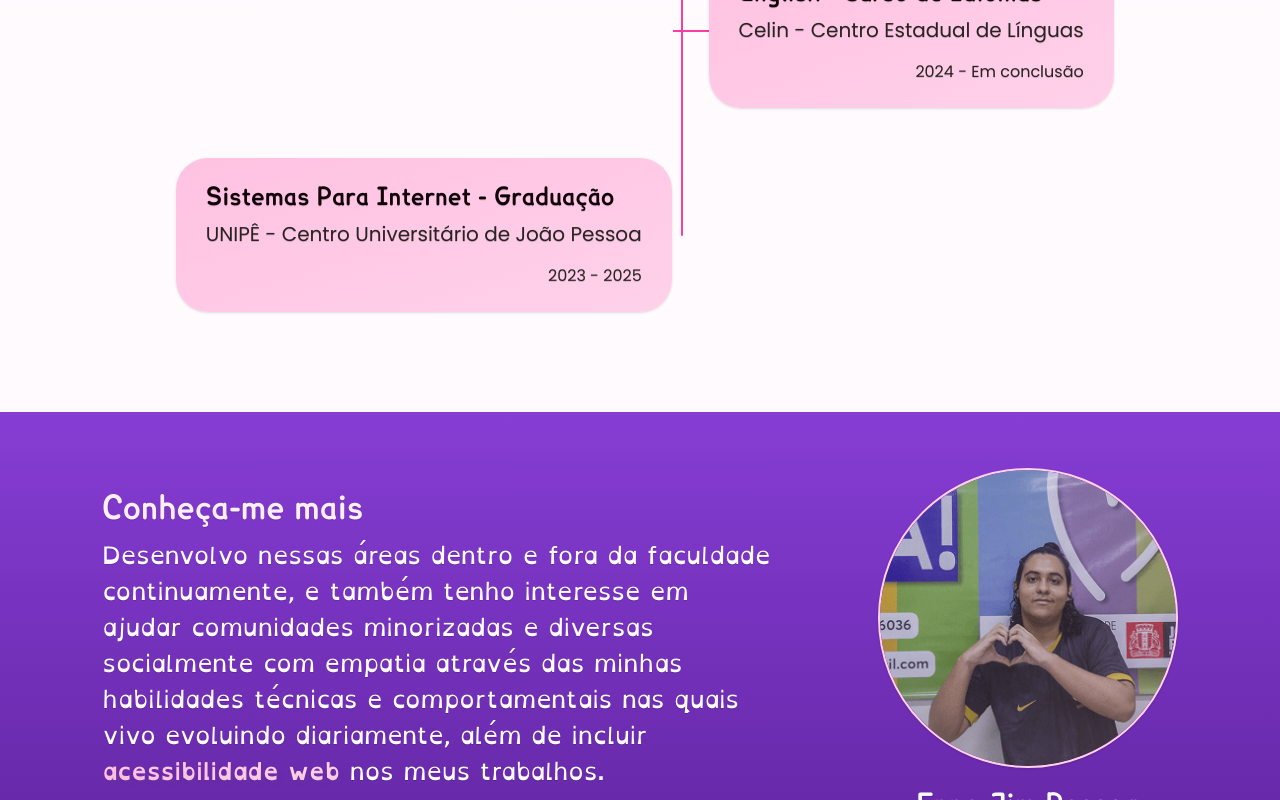
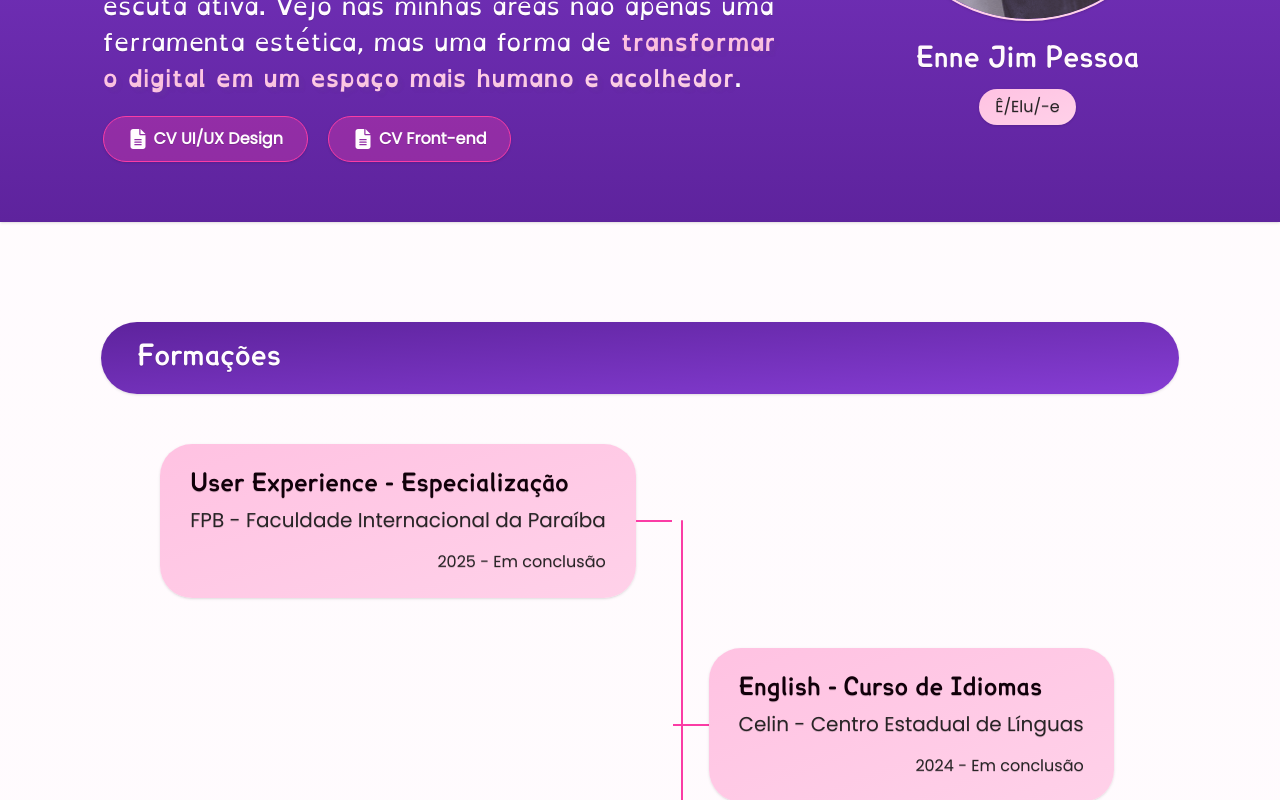
Before and after one commit to Enne-Amore/enne-jim-pessoa, a Next.js app: page / in a window 1280 px wide. Shown: the part 1540-2340 px from the top of the page. Built offline with nearby package versions, Linux system fonts and the light colour scheme.

Commit message:
refactors: update text of about me section

```diff
--- a/src/app/_components/about/index.tsx
+++ b/src/app/_components/about/index.tsx
@@ -31,15 +31,11 @@ export default function About() {
         <h2
           className={`font-lexia-readable text-white-300 text-32px text-shadow-2xs`}
         >
-          Conheça-me mais
+          Sobre mim
         </h2>
 
         <p className={`font-open-dyslexic text-xl text-shadow-2xs leading-8 xl:text-2xl xl:leading-9`}>
-          Desenvolvo nessas áreas dentro e fora da faculdade continuamente, e
-          também tenho interesse em ajudar comunidades minorizadas e diversas
-          socialmente com empatia através das minhas habilidades técnicas e
-          comportamentais nas quais vivo evoluindo diariamente, além de
-          incluir <strong>acessibilidade web</strong> nos meus trabalhos.
+          Trabalhar na interseção entre <strong>Tecnologia e Design</strong> é onde posso unir lógica e sensibilidade para criar <strong>experiências digitais acessíveis e cheias de significado</strong>. Valorizo muito a <strong>comunicação contínua, o trabalho em equipe e o aprendizado compartilhado</strong>, pois sei que boas soluções nascem de pessoas diversas que colaboram com empatia e escuta ativa. Vejo nas minhas áreas não apenas uma ferramenta estética, mas uma forma de <strong>transformar o digital em um espaço mais humano e acolhedor</strong>.
         </p>
 
         <ul
--- a/src/app/_components/contacts/form/index.tsx
+++ b/src/app/_components/contacts/form/index.tsx
@@ -36,7 +36,7 @@ export default function Form() {
   // Form submission handler
   function onSubmit(data: ContactFormSchema) {
     // Update button text to indicate sending
-    setSubmit("Enviando...");
+    setSubmit("Enviando ...");
     console.table(data);
 
     // Send email using EmailJS
@@ -114,6 +114,7 @@ export default function Form() {
 
         <button
           type="submit"
+          aria-label="Enviar mensagem de email"
           className={`font-bold text-xl text-shadow-2xs bg-light-purple px-12 py-4 shadow rounded-4xl cursor-pointer transition duration-300 hover:bg-dark-purple focus-visible:bg-dark-purple active:bg-white-300 active:text-dark-purple xl:text-2xl`}
         >
           {submit}
--- a/src/app/_components/main/index.tsx
+++ b/src/app/_components/main/index.tsx
@@ -13,9 +13,9 @@ export default function Main() {
 
       <Projects />
 
+      <About />
+
       <AcademicBackgrounds />
-
-      <About />
 
       <Contacts />
     </main>
--- a/src/components/header/menuDialogMobile/index.tsx
+++ b/src/components/header/menuDialogMobile/index.tsx
@@ -15,7 +15,11 @@ export default function MenuDialogMobile() {
 
   return (
     <nav className={`xl:hidden h-11`}>
-      <button type="button" onClick={() => setIsOpen(true)}>
+      <button
+        type="button"
+        aria-label="Abrir menu de navegação"
+        onClick={() => setIsOpen(true)}
+      >
         <FaBars className={`w-11 h-11 text-shadow-2xs`} />
       </button>
 
--- a/src/data/projects.ts
+++ b/src/data/projects.ts
@@ -3,7 +3,7 @@ export const projects = [
     id: "1",
     card: {
       url: "/coletive-nao-binarie-paraiba",
-      ariaLabel: "Ir à página desse projeto específico",
+      ariaLabel: "Ir à página sobre o projeto Coletive Não-Binárie da Paraíba",
       imgMobile: "cnbpb-mobile.avif",
       imgDesktop: "cnbpb-desktop.avif",
       alt: "Logo do Coletive Não-Binárie da Paraíba",
@@ -42,7 +42,7 @@ export const projects = [
     id: "2",
     card: {
       url: "/janai-amitaf-producoes",
-      ariaLabel: "Ir à página desse projeto específico",
+      ariaLabel: "Ir à página sobre o projeto Janai Amitáf Produções",
       imgMobile: "janai-amitaf-mobile.avif",
       imgDesktop: "janai-amitaf-desktop.avif",
       alt: "Logo de Janai Amitáf Produções",
```
